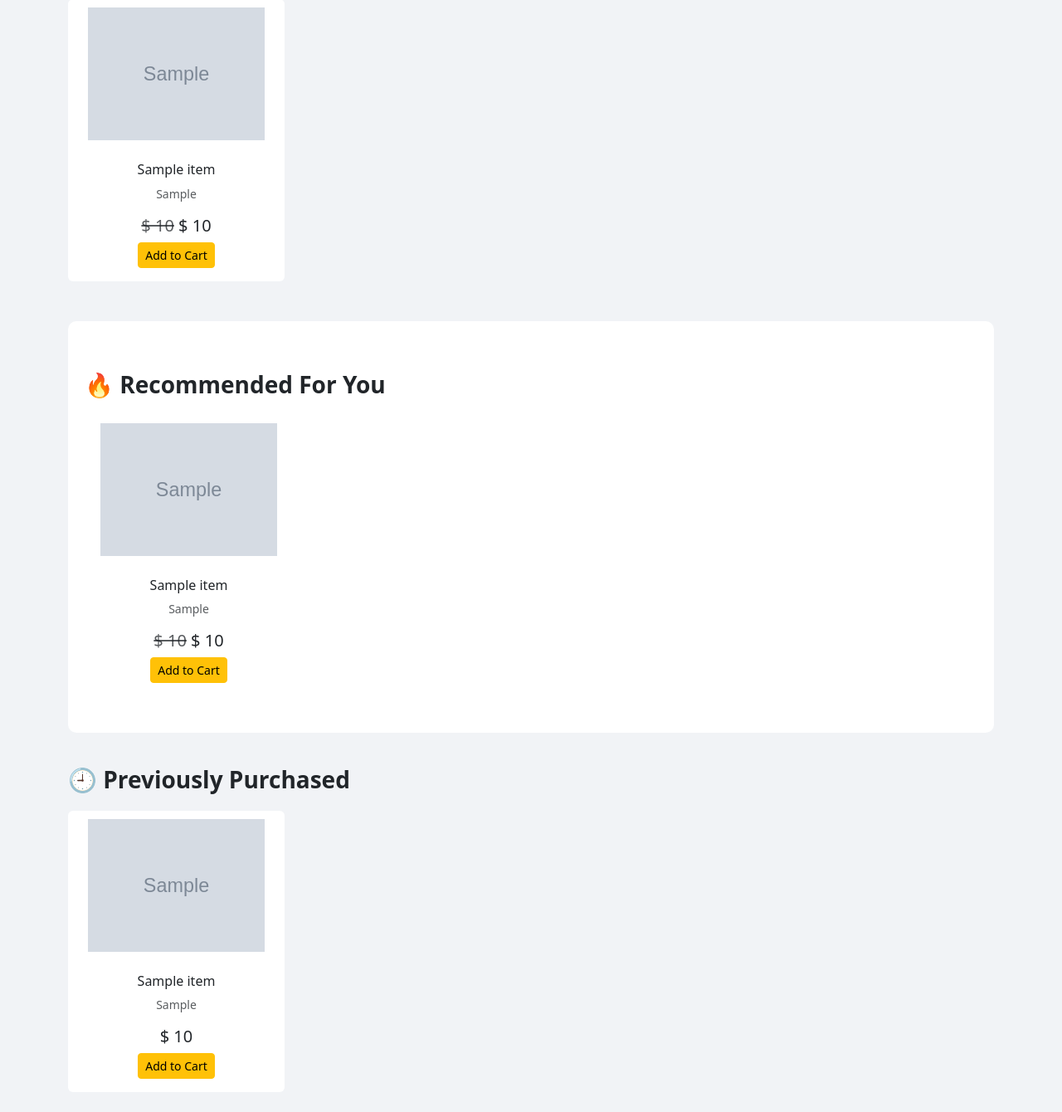
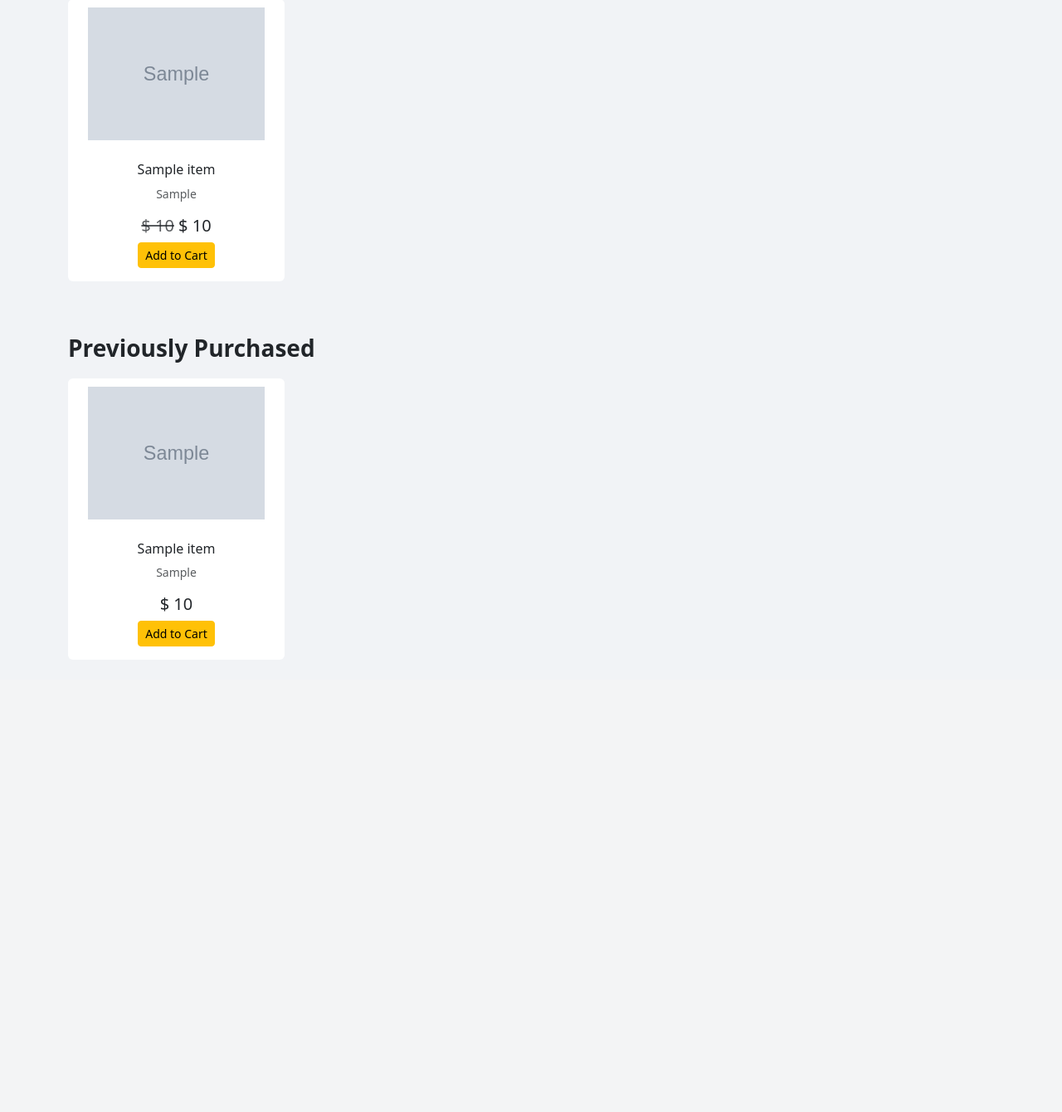
Before and after one commit to ZarhanMemon/ai-product-recommendation-engine, a Flask app: template templates/index.html in a window 1280 px wide. Shown: the part 1045-2385 px from the top of the page at 83% size. After the commit the page ends 1824 px from the top, so only its background shows below. Run offline with Flask 3, Linux system fonts and the light colour scheme; the template is opened without the code that fills it: most values are stand-ins (such as "Sample title", 1, 10 or a date in 2020); grey boxes marked "Sample" are stand-in pictures.

Commit message:
final project

```diff
--- a/templates/index.html
+++ b/templates/index.html
@@ -193,46 +193,8 @@
         </div>
         {% endif %}
 
-        <!-- RECOMMENDED -->
-        <div class="recommend-section mt-4">
-
-            <h3 class="section-title">🔥 Recommended For You</h3>
-
-            <div class="row">
-
-                {% for item in recommended %}
-                <div class="col-md-3 mb-4">
-
-                    <div class="card product-card">
-
-                        <img src="{{ item.image_url }}" class="product-img">
-
-                        <div class="card-body text-center">
-
-                            <h6>{{ item.product_name }}</h6>
-
-                            <p class="text-muted small">{{ item.product_category }}</p>
-
-                            <h5>
-                                <span class="text-muted"><s>$ {{ item.price }}</s></span>
-                                $ {{ item.discount_price }}
-                            </h5>
-
-                            <button class="btn btn-sm btn-warning">Add to Cart</button>
-
-                        </div>
-
-                    </div>
-
-                </div>
-                {% endfor %}
-
-            </div>
-
-        </div>
-
         <!-- BOUGHT -->
-        <h3 class="section-title">🕘 Previously Purchased</h3>
+        <h3 class="section-title"> Previously Purchased</h3>
 
         <div class="row">
 
--- a/templates/product.html
+++ b/templates/product.html
@@ -42,7 +42,7 @@
 
     <div class="container mt-4">
 
-        <h3>🛍️ All Products</h3>
+        <h3> All Products</h3>
 
         <div class="row">
 
--- a/templates/recommendations.html
+++ b/templates/recommendations.html
@@ -42,7 +42,7 @@
 
     <div class="container mt-4">
 
-        <h3>🛍️ All Products</h3>
+        <h3> Recommended for You</h3>
 
         <div class="row">
 
```
